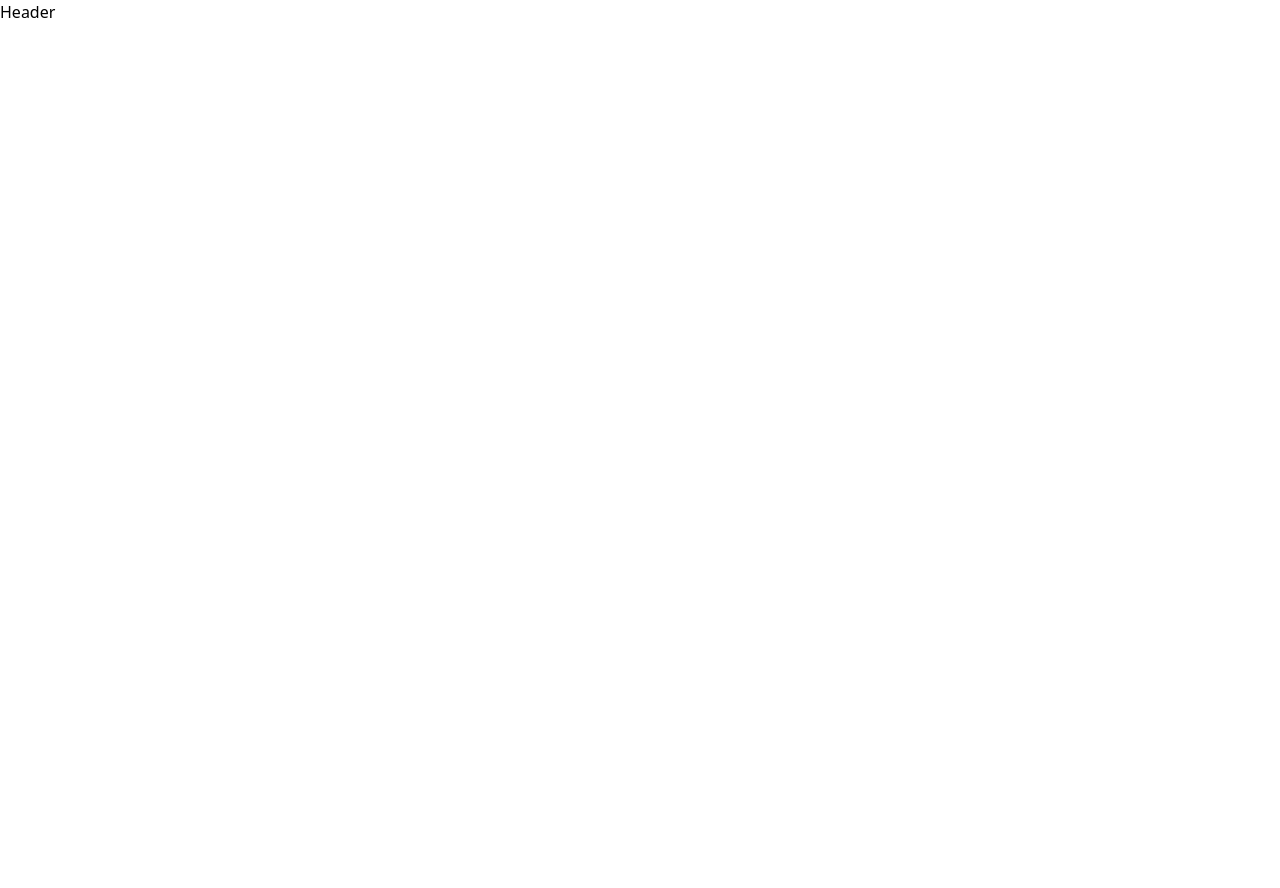
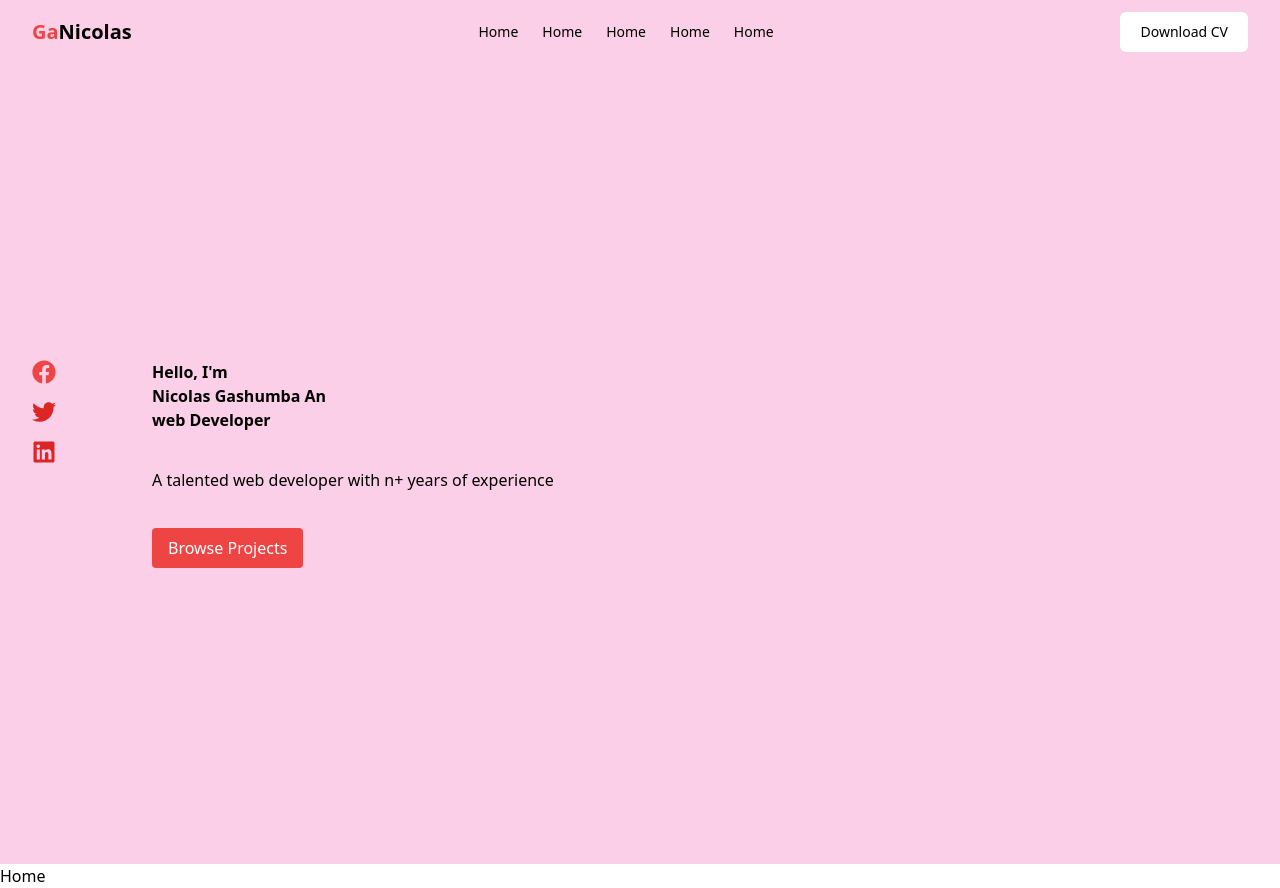
Before and after one commit to gashnick/my-portifolio-web, a React (Vite) app: page / in a window 1280 px wide. Before the commit the page ends 800 px from the top, so only its background shows below. Built offline with nearby package versions, Linux system fonts and the light colour scheme.

Commit message:
Implements header component

```diff
--- a/package.json
+++ b/package.json
@@ -12,6 +12,7 @@
   "dependencies": {
     "react": "^18.3.1",
     "react-dom": "^18.3.1",
+    "react-icons": "^5.3.0",
     "react-router-dom": "^6.26.1"
   },
   "devDependencies": {
--- a/src/App.jsx
+++ b/src/App.jsx
@@ -1,12 +1,14 @@
 import { BrowserRouter, Routes, Route } from "react-router-dom";
 import React from "react";
 import Header from "./components/Header";
+import Home from "./pages/Home";
 
 export default function App() {
   return (
     <BrowserRouter>
+      <Header />
       <Routes>
-        <Route path="/" element={<Header />} />
+        <Route path="/" element={<Home />} />
       </Routes>
     </BrowserRouter>
   );
--- a/src/components/Header.jsx
+++ b/src/components/Header.jsx
@@ -1,5 +1,78 @@
+import { FaFacebook, FaTwitter, FaLinkedin } from "react-icons/fa";
 import React from "react";
 
 export default function Header() {
-  return <div>Header</div>;
+  return (
+    <header className="bg-pink-200 relative">
+      <div className="mx-auto max-w-screen-xl px-4 sm:px-6 lg:px-8">
+        <div className="flex h-16 items-center justify-between">
+          <h1 className="font-bold text-sm sm:text-xl flex flex-wrap">
+            <span className="text-red-500">Ga</span>
+            <span className="text-black">Nicolas</span>
+          </h1>
+          <div className="hidden md:block">
+            <ul className="flex items-center gap-6 text-sm">
+              <li>
+                <a className="transition hover:text-red-400/75" href="#">
+                  Home
+                </a>
+              </li>
+              <li>
+                <a className="transition hover:text-red-400/75" href="#">
+                  Home
+                </a>
+              </li>
+              <li>
+                <a className="transition hover:text-red-400/75" href="#">
+                  Home
+                </a>
+              </li>
+              <li>
+                <a className="transition hover:text-red-400/75" href="#">
+                  Home
+                </a>
+              </li>
+              <li>
+                <a className="transition hover:text-red-400/75" href="#">
+                  Home
+                </a>
+              </li>
+            </ul>
+          </div>
+          <div className="flex items-center gap-4">
+            <div className="sm:flex sm:gap-4">
+              <a className="rounded-md bg-white px-5 py-2.5 text-sm font-medium text-black">
+                Download CV
+              </a>
+            </div>
+          </div>
+        </div>
+      </div>
+      <div className="relative flex flex-wrap lg:h-screen lg:items-center">
+        <div className="w-full px-4 py-12 sm:px-6 sm:py-16 lg:w-1/2 lg:px-8 lg:py-24">
+          <div className="flex space-x-8 items-start">
+            <div className="flex flex-col space-y-4 mr-16">
+              <FaFacebook className="text-red-500 w-6 h-6 hover:bg-white hover:cursor-pointer" />
+              <FaTwitter className="text-red-600 w-6 h-6 hover:bg-white hover:cursor-pointer active:bg-white" />
+              <FaLinkedin className="text-red-600 w-6 h-6 hover:bg-white hover:cursor-pointer" />
+            </div>
+            <div className="mx-auto max-w-lg">
+              <h1 className="mb-9 font-bold size-15">
+                Hello, I'm <br />
+                Nicolas Gashumba An <br /> web Developer
+              </h1>
+              <p>A talented web developer with n+ years of experience</p>
+              <form className="mt-9">
+                <input
+                  type="button"
+                  value="Browse Projects"
+                  className="bg-red-500 text-white px-4 py-2 rounded"
+                />
+              </form>
+            </div>
+          </div>
+        </div>
+      </div>
+    </header>
+  );
 }
--- /dev/null
+++ b/src/pages/Home.jsx
@@ -0,0 +1,5 @@
+import React from "react";
+
+export default function Home() {
+  return <div>Home</div>;
+}
```
Also changed, not shown: 1 other file (tests, documents, lock files or other folders).
